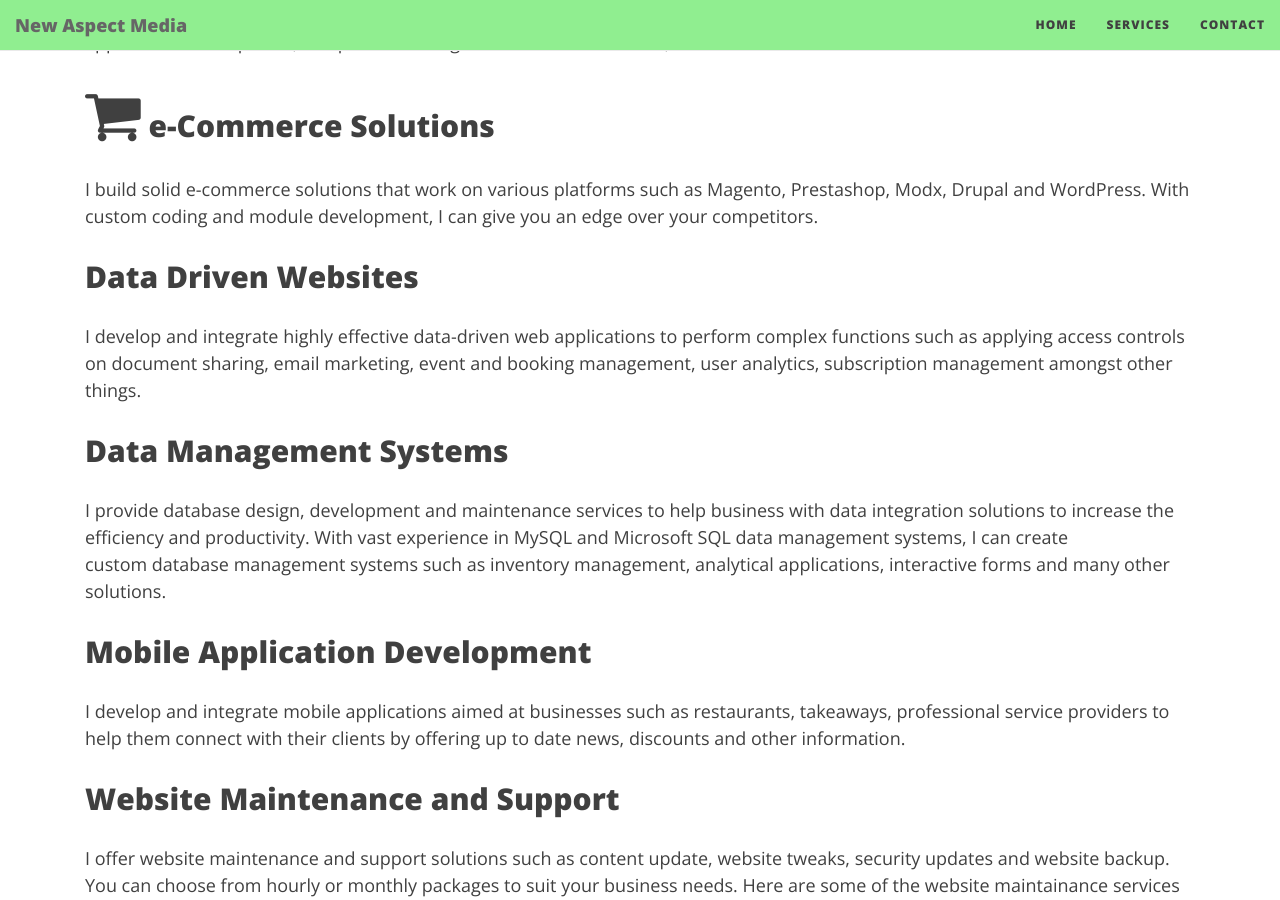
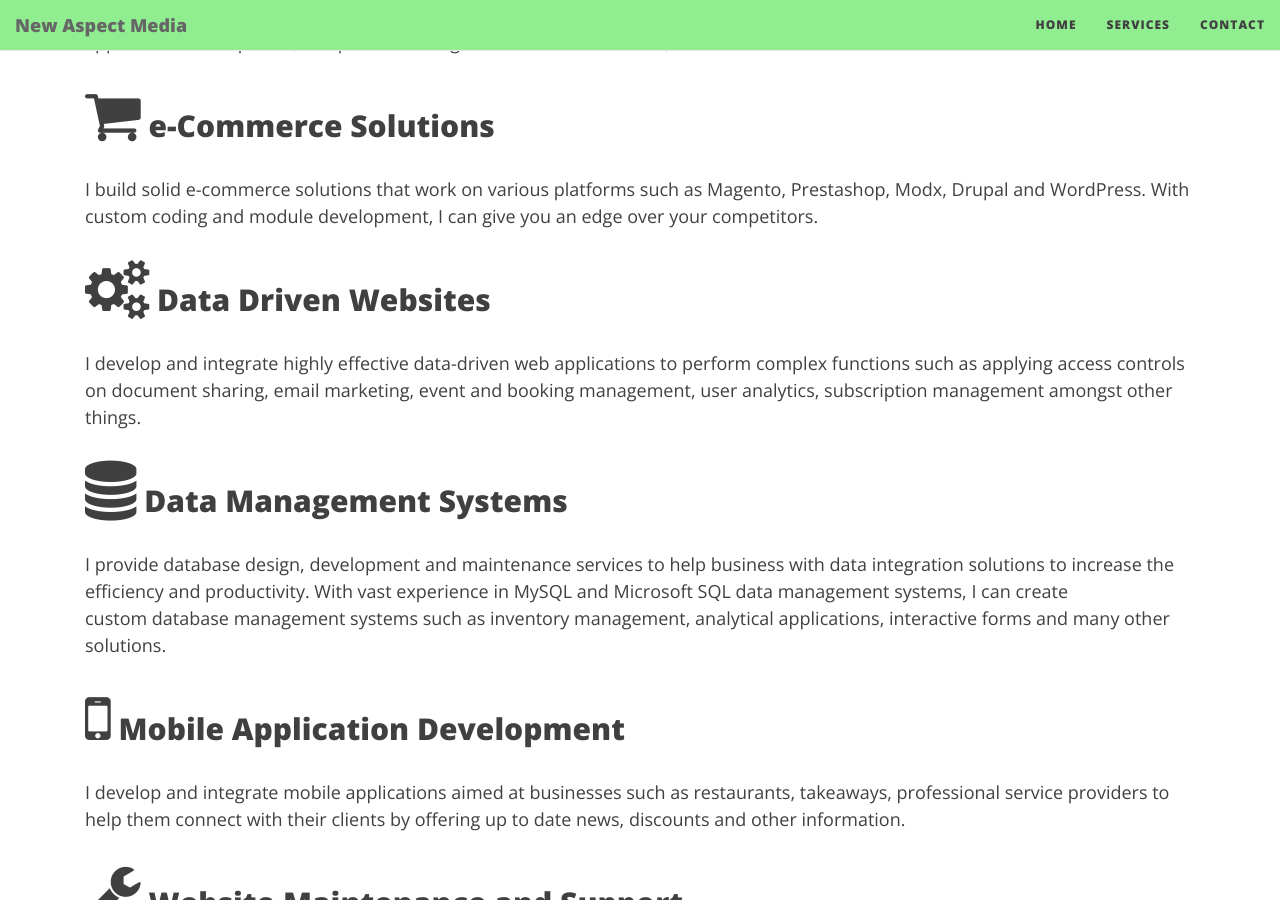
Before and after one commit to newmedia77/appxnam, a Jekyll site: the page built from services.md, in a window 1280 px wide and 900 px high, scrolled down 313 px. Built offline with Jekyll 4.4.1, drawn with Linux system fonts in a browser that asks for light colours; nearby versions of some CDN libraries.

Commit message:
andreas
services

```diff
--- a/services.md
+++ b/services.md
@@ -12,19 +12,19 @@ keywords: web development, web services, web design, webdesign, web application,
 
 <p>I build solid e-commerce solutions that work on various platforms such as Magento, Prestashop, Modx, Drupal and WordPress. With custom coding and module development, I can give you an edge over your competitors.</p>
 
-<h2>Data Driven Websites</h2>
+<h2><i class="fa fa-gears fa-2x"></i>&nbsp;Data Driven Websites</h2>
 
 <p>I develop and integrate highly effective data-driven&nbsp;web applications to perform complex functions such as applying access controls on document sharing, email marketing, event and booking management, user analytics, subscription management amongst other things.</p>
 
-<h2>Data Management Systems</h2>
+<h2><i class="fa fa-database fa-2x"></i>&nbsp;Data Management Systems</h2>
 
 <p>I provide database design, development and maintenance services to help business with data integration solutions to increase the efficiency and productivity. With vast experience in MySQL and Microsoft SQL data management systems, I can create custom&nbsp;database management systems such as inventory management, analytical applications, interactive forms and many other solutions.</p>
 
-<h2>Mobile Application Development</h2>
+<h2><i class="fa fa-mobile fa-2x"></i>&nbsp;Mobile Application Development</h2>
 
 <p>I develop and integrate mobile applications aimed at businesses such as restaurants, takeaways, professional service providers to help them connect with their clients by offering up to date news, discounts and other information.</p>
 
-<h2>Website Maintenance and Support</h2>
+<h2><i class="fa fa-wrench fa-2x"></i>&nbsp;Website Maintenance and Support</h2>
 
 <p>I offer website maintenance and support solutions such as content update, website tweaks, security updates and website backup. You can choose from hourly or monthly packages to suit your business needs. Here are some of the website maintainance services offered &ndash;</p>
 
```
